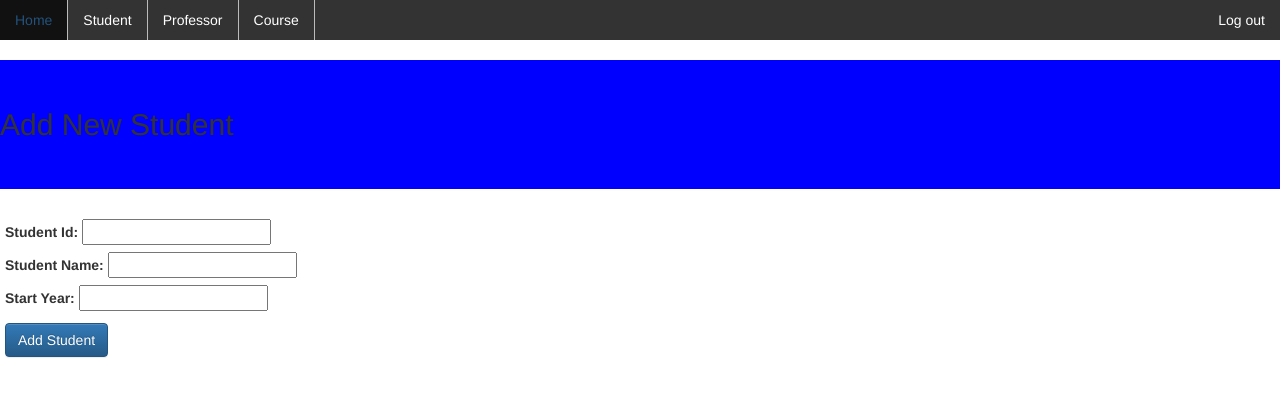
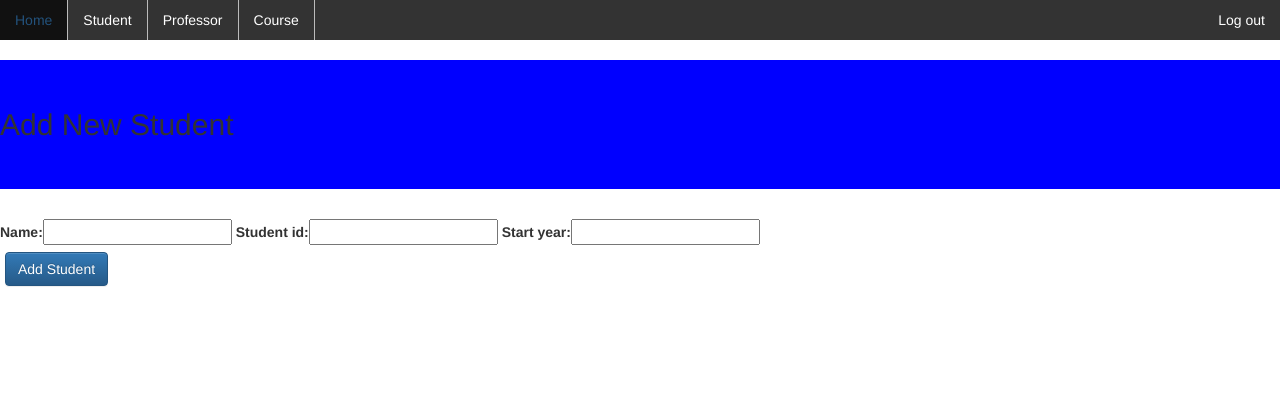
Before and after one commit to coyle5280/Django_App_1, a Django app: page /student/new/ in a window 1280 px wide. Shown: the top 397 px of the page. Run offline with Django 3.2, Linux system fonts and the light colour scheme; the first user in the database is signed in; some libraries are stand-ins or nearby versions.

Commit message:
small changes to forms

```diff
--- a/college/templates/student/student_form.html
+++ b/college/templates/student/student_form.html
@@ -3,19 +3,10 @@
 
 {% block content %}
 <h2 class="jumbotron">Add New Student</h2>
-<form method="POST"> {% csrf_token %}
-    <div class="form-group" style="margin: 5px">
-        <label for="student_id">Student Id: </label>
-        <input id="student_id" type="text" name="student_id" value="{{ student_id }}"></input>
-    </div>
-    <div class="form-group" style="margin: 5px">
-        <label for="name">Student Name:</label>
-        <input id="name" type="text" name="name" value="{{name}}"></input>
-    </div>
-    <div class="form-group" style="margin: 5px">
-        <label for="start_year">Start Year:</label>
-        <input id="start_year" type="number" name="start_year" value="{{start_year}}"></input>
-    </div>
+<form method="POST">
+    {% csrf_token %}
+    {{ form }}
+     <br>
     <button class="btn btn-primary" type="submit" value="OK" style="margin: 5px">Add Student</button>
 </form>
 {% endblock content %}
```
Also changed, not shown: college/templates/professor/professor_form.html (+3 -18 lines), db.sqlite3.
